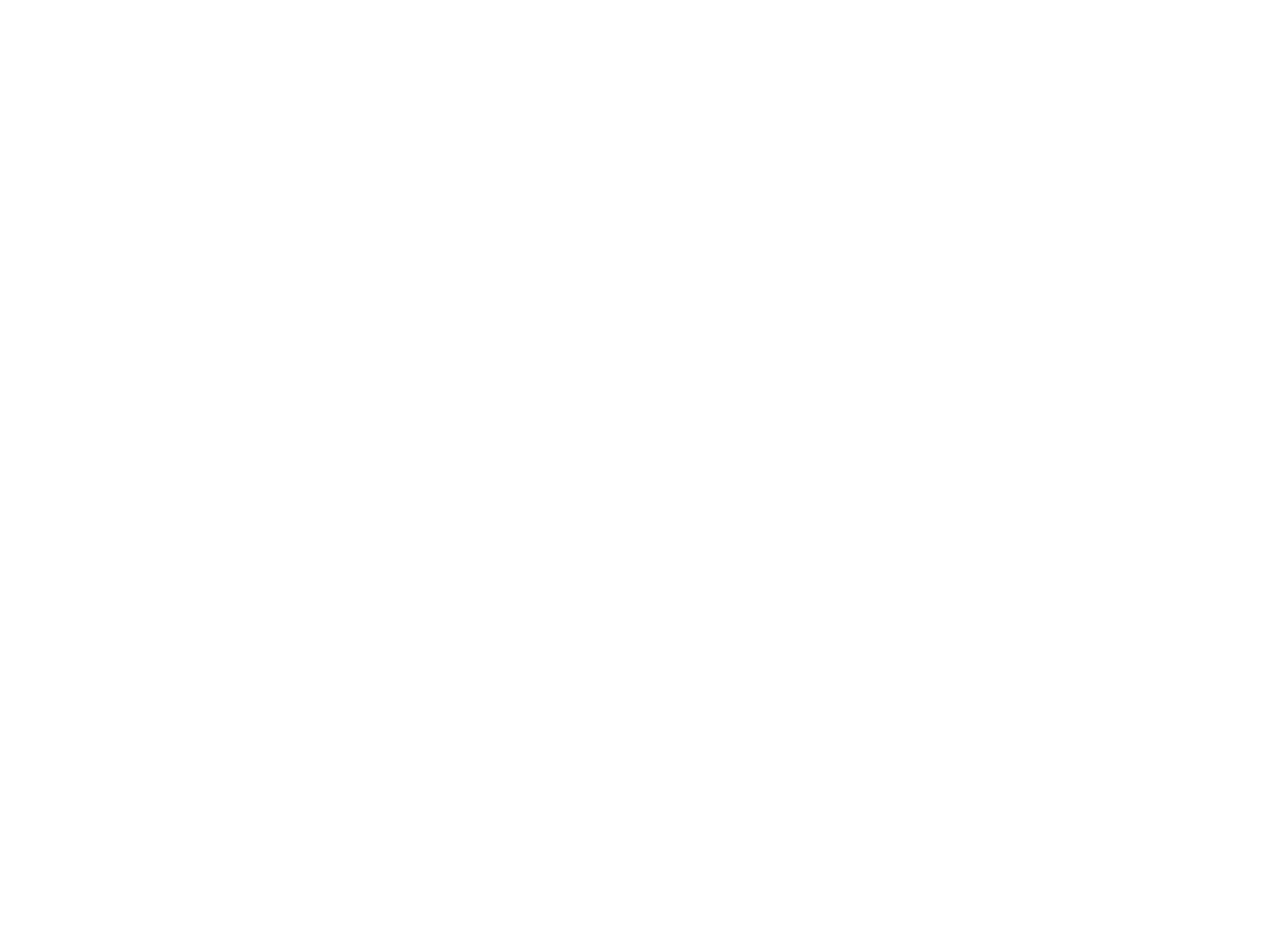
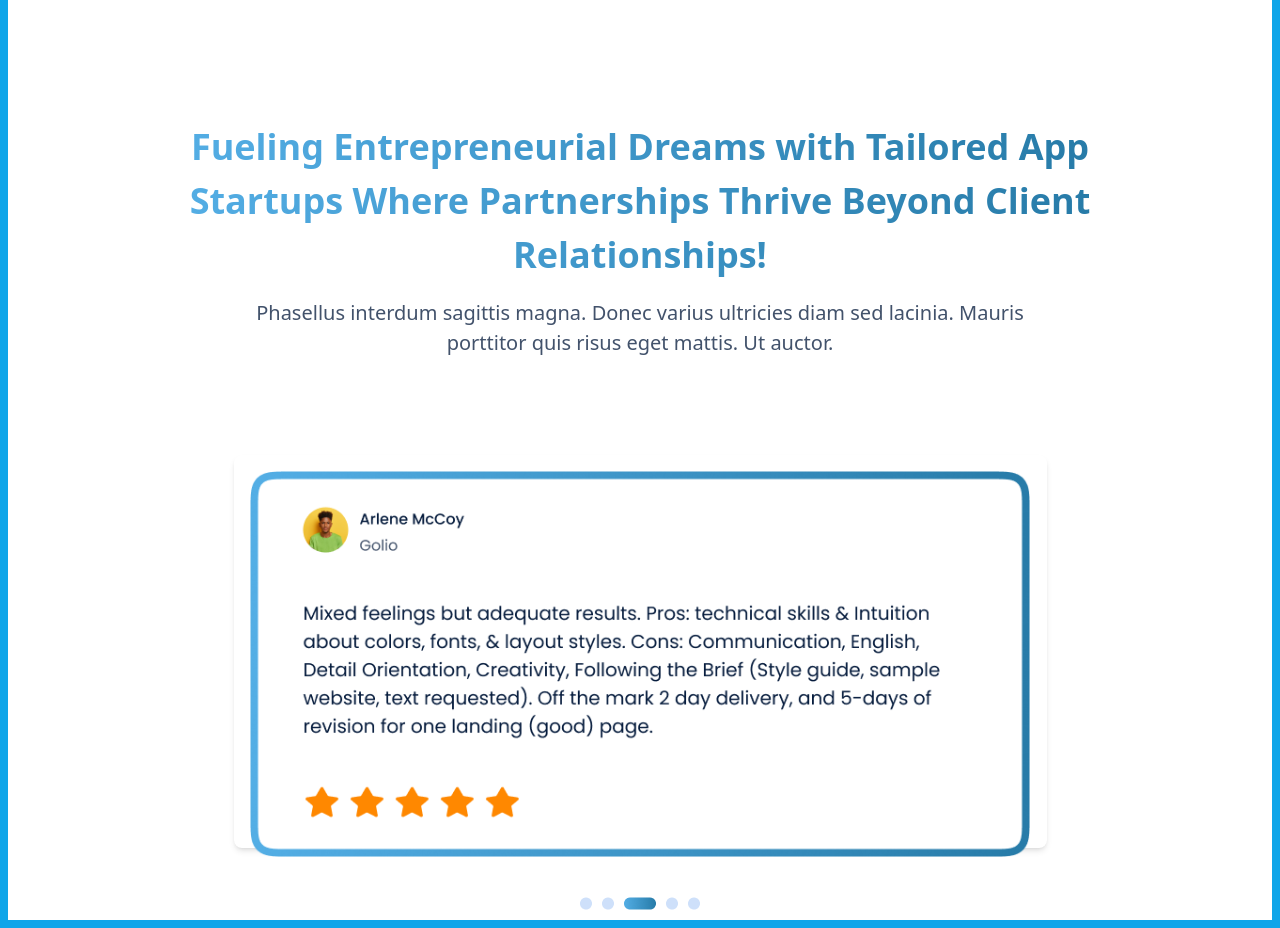
Before and after one commit to SanJeevKumar52/Veredawebsite, a React (Create React App) app: page / in a window 1280 px wide. Shown: the part 3867-4795 px from the top of the page. Before the commit the page ends 3871 px from the top, so only its background shows below. Built offline with nearby package versions, Linux system fonts and the light colour scheme.

Commit message:
Testimonial done

```diff
--- a/src/components/Testimonial.jsx
+++ b/src/components/Testimonial.jsx
@@ -1,9 +1,32 @@
-import React from 'react'
-
+import React from "react";
+import testimonial from '../assets/Testimonial.png'
+import pagination from '../assets/Pagination.png'
 const Testimonial = () => {
   return (
-    <div>Testimonial</div>
-  )
-}
+    <>
+      <div class="h-[948px] p-[100px_84px] gap-[70px]  border-8 border-sky-500 flex flex-col items-center justify-around text-center">
+        <div className=" h-[233px] max-w-[1272px]  gap-[16px] flex flex-col items-center justify-around text-center my-8">
+          <h2 className="text-transparent bg-clip-text bg-gradient-to-r from-[#53ADE4] to-[#277BA8] text-[24px] lg:text-[36px] font-semibold">
+            Fueling Entrepreneurial Dreams with Tailored App
+            <br className="hidden lg:block" />
+            Startups Where Partnerships Thrive Beyond Client{" "}
+            <br className="hidden lg:block" /> Relationships!
+            <br className="hidden lg:block" />
+          </h2>
+          <p className="text-[16px] lg:text-[20px] max-w-[850px] text-[#42526B] font-medium">
+            Phasellus interdum sagittis magna. Donec varius ultricies diam sed
+            lacinia. Mauris <br className="hidden lg:block" /> porttitor quis
+            risus eget mattis. Ut auctor.
+          </p>
+        </div>
+        <div className=" w-[813px] bg-white rounded-lg shadow-md h-[393px] p-4 gap-[40px] flex flex-col items-center justify-around text-center ">
+          <img src={testimonial} alt="testimonial" />
+          <img src={pagination} alt="pagination" />
+        </div>
 
-export default Testimonial
+      </div>
+    </>
+  );
+};
+
+export default Testimonial;
```
Also changed, not shown: src/assets/Pagination.png (added), src/assets/Testimonial.png (added).
